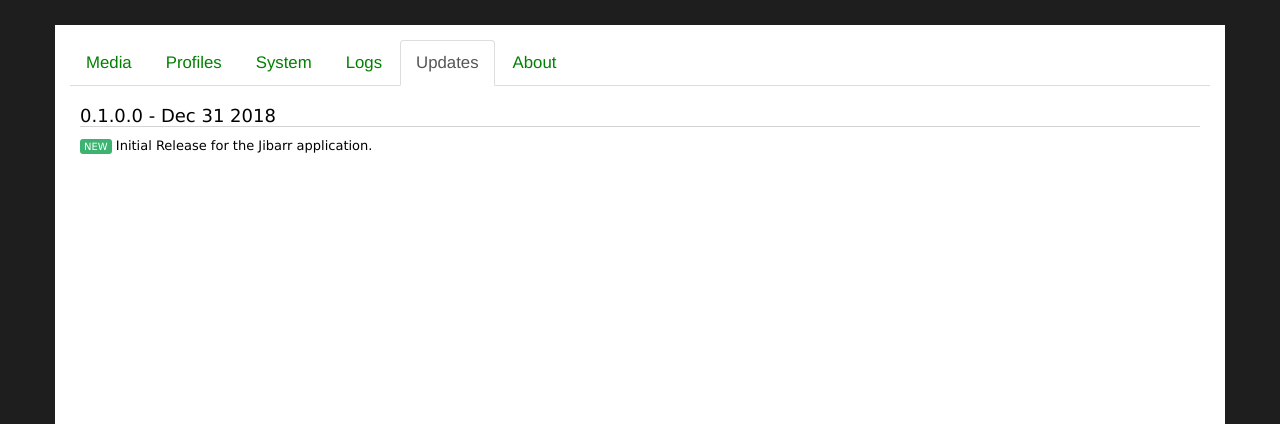
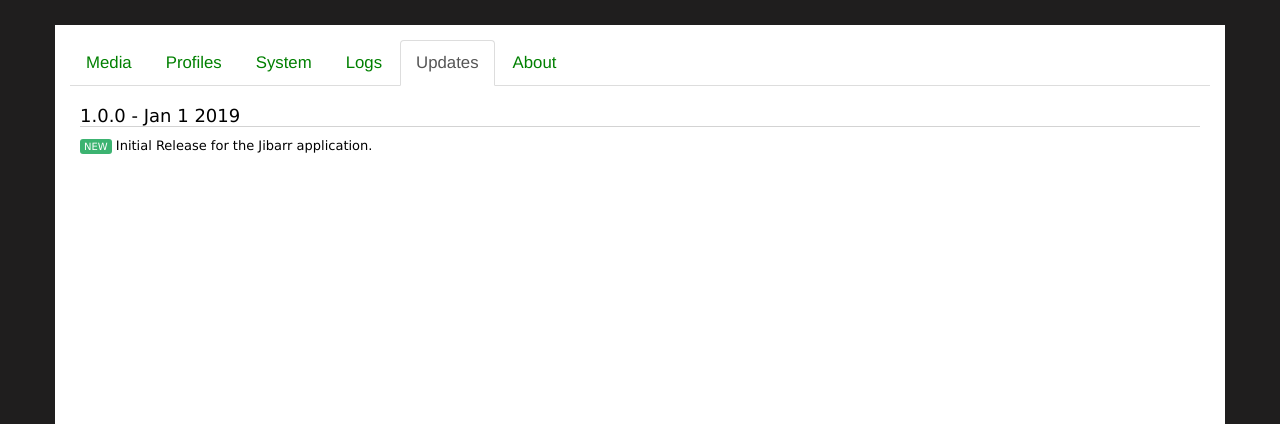
Before and after one commit to ExtensiveJS/Jibarr, a Django app: page /jibarr/updates/ in a window 1280 px wide. Shown: the part 155-579 px from the top of the page. Run offline with Django 3.2, Linux system fonts and the light colour scheme; data comes from the database, SQL or seed files in the repository; some libraries are stand-ins or nearby versions.

Commit message:
Announcing launch of Version 1.0

```diff
--- a/ui/jibarr/templates/jibarr/updates.html
+++ b/ui/jibarr/templates/jibarr/updates.html
@@ -22,7 +22,7 @@
 
     <div style="font-size:small;padding:10px;font-family:Verdana, Geneva, Tahoma, sans-serif;">
         <div style="padding-bottom:20px;">
-            <h4 style="border-bottom:1px solid lightgrey;">0.1.0.0 - Dec 31 2018</h4>
+            <h4 style="border-bottom:1px solid lightgrey;">1.0.0 - Jan 1 2019</h4>
             <div>
                 <span class="newTag">NEW</span>
                 Initial Release for the Jibarr application.
```
Also changed, not shown: README.md.
